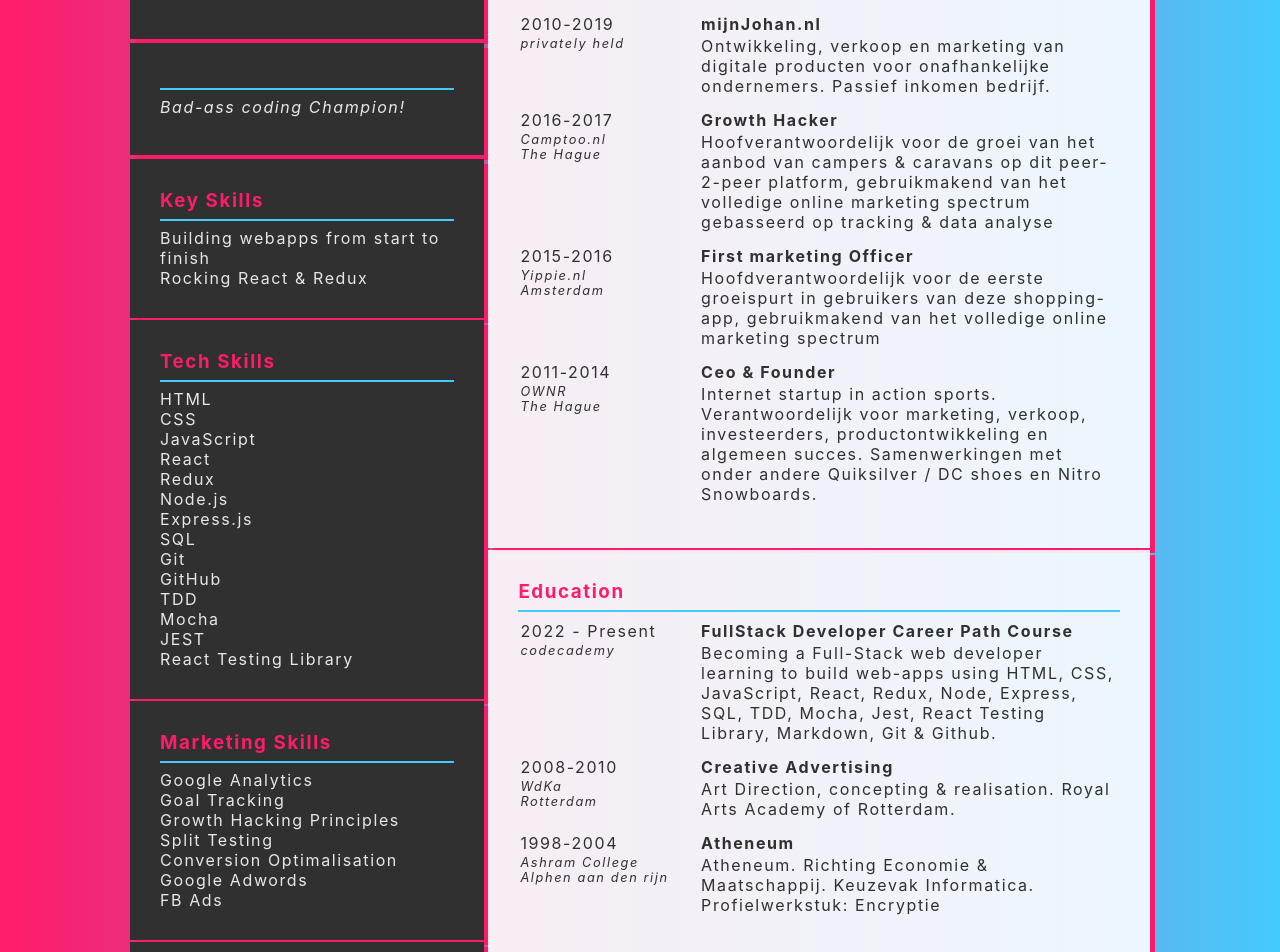
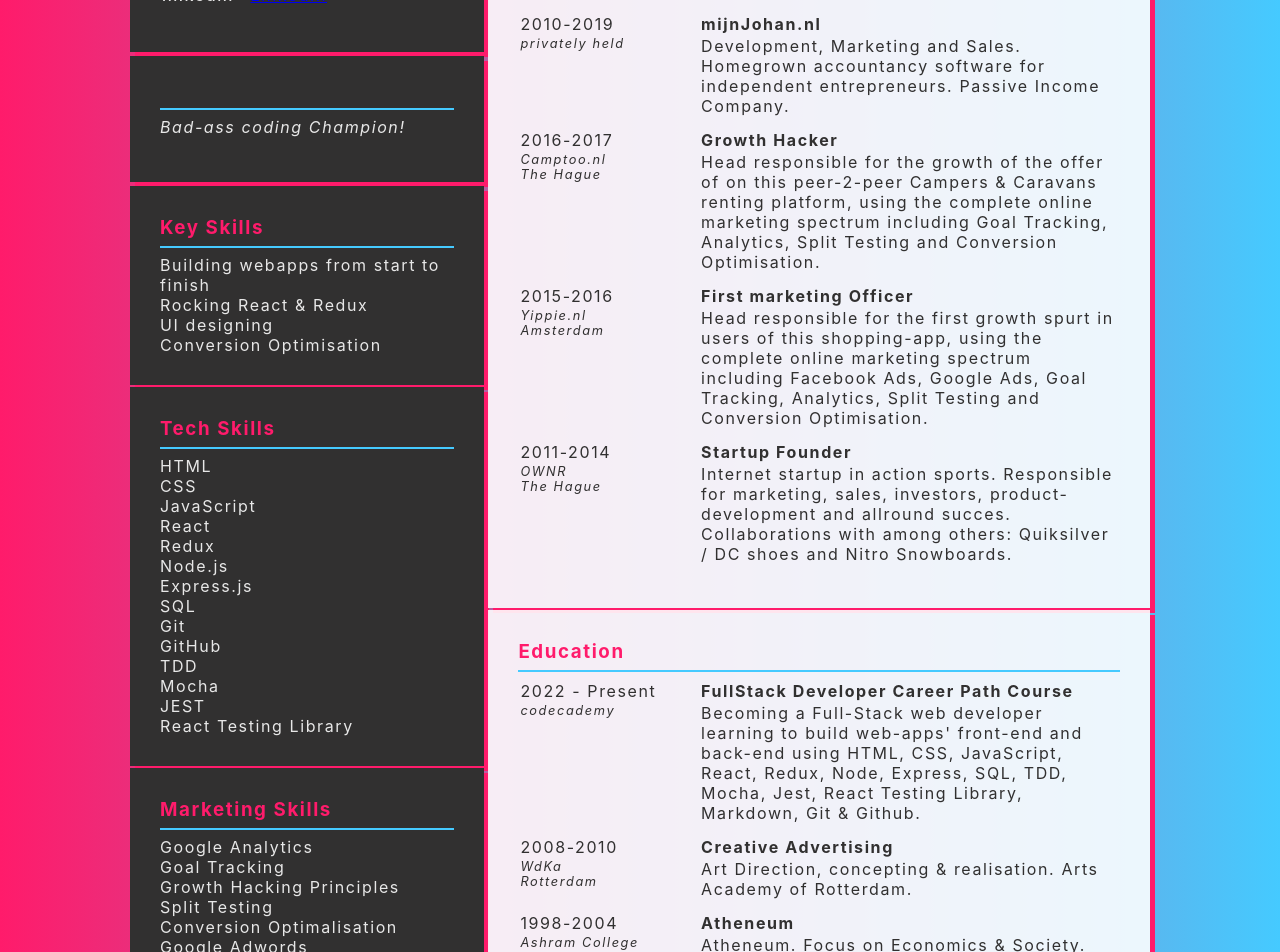
Before and after one commit to arejasverduras/resume, a React (Create React App) app: page / in a window 1280 px wide. Shown: the part 520-1472 px from the top of the page. Built offline with nearby package versions, Linux system fonts and the light colour scheme.

Commit message:
update resume content

```diff
--- a/src/data.js
+++ b/src/data.js
@@ -7,7 +7,7 @@ export const profileData = {
         period: '2021/2022',
         title: 'Freelance Developer',
         company: 'Arejas',
-        location: 'The Hague, NL',
+        location: 'The Hague',
         description: 'Wordpress websites & webshops for different clients using Divi, Elementor, WooCommerce, HTML and CSS.'
     }, {
         type: 'experience',
@@ -31,8 +31,7 @@ export const profileData = {
         title: 'mijnJohan.nl',
         company: 'privately held',
         location: '',
-        description: 'Ontwikkeling, verkoop en marketing van digitale producten voor onafhankelijke ondernemers. Passief inkomen bedrijf.'
-
+        description:'Development, Marketing and Sales. Homegrown accountancy software for independent entrepreneurs. Passive Income Company.'
     },
     {
         type: 'experience',
@@ -40,7 +39,8 @@ export const profileData = {
         title: 'Growth Hacker',
         company: 'Camptoo.nl',
         location: 'The Hague',
-        description: 'Hoofverantwoordelijk voor de groei van het aanbod van campers & caravans op dit peer-2-peer platform, gebruikmakend van het volledige online marketing spectrum gebasseerd op tracking & data analyse'
+        descriptionNL: 'Hoofverantwoordelijk voor de groei van het aanbod van campers & caravans op dit peer-2-peer platform, gebruikmakend van het volledige online marketing spectrum gebasseerd op tracking & data analyse. Analytics, Split Testing, Conversion optimisation.',
+        description: 'Head responsible for the growth of the offer of on this peer-2-peer Campers & Caravans renting platform, using the complete online marketing spectrum including Goal Tracking, Analytics, Split Testing and Conversion Optimisation.'
 
     },
 
@@ -50,16 +50,18 @@ export const profileData = {
         title: 'First marketing Officer',
         company: 'Yippie.nl',
         location: 'Amsterdam',
-        description: 'Hoofdverantwoordelijk voor de eerste groeispurt in gebruikers van deze shopping-app, gebruikmakend van het volledige online marketing spectrum'
+        descriptionNL: 'Hoofdverantwoordelijk voor de eerste groeispurt in gebruikers van deze shopping-app, gebruikmakend van het volledige online marketing spectrum.',
+        description: 'Head responsible for the first growth spurt in users of this shopping-app, using the complete online marketing spectrum including Facebook Ads, Google Ads, Goal Tracking, Analytics, Split Testing and Conversion Optimisation.'
 
     },
     {
         type: 'experience',
         period: '2011-2014',
-        title: 'Ceo & Founder',
+        title: 'Startup Founder',
         company: 'OWNR',
         location: 'The Hague',
-        description: 'Internet startup in action sports. Verantwoordelijk voor marketing, verkoop, investeerders, productontwikkeling en algemeen succes. Samenwerkingen met onder andere Quiksilver / DC shoes en Nitro Snowboards.'
+        descriptionNL: 'Internet startup in action sports. Verantwoordelijk voor marketing, verkoop, investeerders, productontwikkeling en algemeen succes. Samenwerkingen met onder andere Quiksilver / DC shoes en Nitro Snowboards.',
+        description: 'Internet startup in action sports. Responsible for marketing, sales, investors, product-development and allround succes. Collaborations with among others: Quiksilver / DC shoes and Nitro Snowboards.'
     },
     {
         type: 'education',
@@ -67,7 +69,7 @@ export const profileData = {
         company: 'codecademy',
         location: '',
         title: 'FullStack Developer Career Path Course',
-        description: 'Becoming a Full-Stack web developer learning to build web-apps using HTML, CSS, JavaScript, React, Redux, Node, Express, SQL, TDD, Mocha, Jest, React Testing Library, Markdown, Git & Github.'
+        description: "Becoming a Full-Stack web developer learning to build web-apps' front-end and back-end using HTML, CSS, JavaScript, React, Redux, Node, Express, SQL, TDD, Mocha, Jest, React Testing Library, Markdown, Git & Github."
     },
     {
         type: 'education',
@@ -75,7 +77,7 @@ export const profileData = {
         company: 'WdKa',
         location: 'Rotterdam',
         title: 'Creative Advertising',
-        description: 'Art Direction, concepting & realisation. Royal Arts Academy of Rotterdam.'
+        description: 'Art Direction, concepting & realisation. Arts Academy of Rotterdam.'
     },
     {
         type: 'education',
@@ -83,7 +85,8 @@ export const profileData = {
         company: 'Ashram College',
         location: 'Alphen aan den rijn',
         title: 'Atheneum',
-        description: 'Atheneum. Richting Economie & Maatschappij. Keuzevak Informatica. Profielwerkstuk: Encryptie'
+        descriptionNL: 'Atheneum. Richting Economie & Maatschappij. Keuzevak Informatica. Profielwerkstuk: Encryptie',
+        description: 'Atheneum. Focus on Economics & Society. Field of choice: Computer Science. Research paper: Encryption.'
     },
 ],
     certifications: [{
@@ -94,7 +97,7 @@ export const profileData = {
         date: "Jan '21"
     }],
     contactInfo: {
-        phone: '+31614819860',
+        phone: '+31622040319',
         email: 'info@arejo.nl',
         location: 'The Hague, Netherlands',
         github: <a href='https://github.com/arejasverduras' target='_blank' rel="noreferrer">github</a>,
@@ -103,9 +106,9 @@ export const profileData = {
 
     },
     summary: 'Bad-ass coding Champion!',
-    keySkills: ['Building webapps from start to finish','Rocking React & Redux'],
+    keySkills: ['Building webapps from start to finish','Rocking React & Redux','UI designing','Conversion Optimisation'],
     techSkills: ['HTML', 'CSS', 'JavaScript','React','Redux','Node.js','Express.js','SQL','Git','GitHub','TDD','Mocha','JEST','React Testing Library'],
-    mktSkills: ['Google Analytics','Goal Tracking','Growth Hacking Principles','Split Testing','Conversion Optimalisation','Google Adwords','FB Ads'],
+    mktSkills: ['Google Analytics','Goal Tracking','Growth Hacking Principles','Split Testing','Conversion Optimalisation','Google Adwords','Facebook Ads'],
     addSkills: ['Adobe Creative Suite','Google Sketchup'],
     languages: ['Dutch','English','German','Spanish'],
     hobbies: ['Snowboard','Skateboard','Surf','Wake', 'Climbing', 'Guitar', 'Travel', 'Campervans']
```
